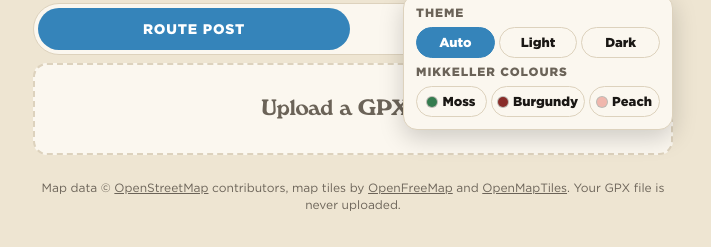
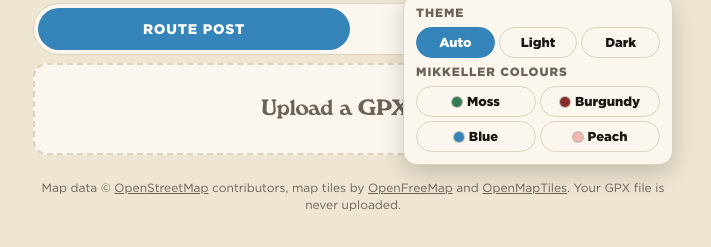
Before and after one commit to kateprat/mrc-route-poster, a plain HTML site: page site/index.html in a window 1280 px wide. Both pictures are taken after a click on the button "More options". Shown: the part 73-320 px from the top of the page, without its empty margins (287-998 px from the left). Drawn offline with Linux system fonts and the light colour scheme; no server answers.

Commit message:
Blue colour theme (bar-logo Blue with Yellow for lead)

```diff
--- a/site/index.html
+++ b/site/index.html
@@ -163,12 +163,15 @@ footer a{color:inherit}
 .more-menu .menu-seg button{flex:1;appearance:none;border:1.5px solid var(--line);background:transparent;color:var(--ink);border-radius:999px;padding:8px 10px;font:600 14px/1 var(--body);cursor:pointer}
 .more-menu .menu-seg button[aria-pressed="true"]{background:var(--accent);border-color:var(--accent);color:var(--accent-ink)}
 .more-menu .menu{min-width:270px}
+.more-menu .menu-seg[aria-label="Mikkeller colours"]{flex-wrap:wrap}
+.more-menu .menu-seg[aria-label="Mikkeller colours"] button{flex:1 1 40%}
 .more-menu .menu-seg i{display:inline-block;width:10px;height:10px;border-radius:50%;margin-right:5px;vertical-align:-1px;box-shadow:0 0 0 1px rgba(0,0,0,.25)}
 .more-menu .menu-seg button{font-size:13px;padding:8px 6px;white-space:nowrap}
 
 /* Mikkeller colour themes (⋯ menu) */
 :root[data-theme="moss"]{--paper:#dfe6d6; --panel:#f6f8f1; --ink:#1a1714; --muted:#5a6352; --line:#c5d0b9; --accent:#357c4f; --accent-ink:#ffffff; --ok:#357c4f; --ok-ink:#ffffff; --lead:#8f5c35; --lead-ink:#ffffff; --note:#f6efc0; --note-line:#e0cf5a; color-scheme:light}
 :root[data-theme="burgundy"]{--paper:#4a1a18; --panel:#5e2421; --ink:#eee5d2; --muted:#d9bdb5; --line:#7a3a35; --accent:#f0b7ad; --accent-ink:#4a1a18; --ok:#357c4f; --ok-ink:#ffffff; --lead:#f0b7ad; --lead-ink:#4a1a18; --note:#5e2421; --note-line:#f5e14b; color-scheme:dark}
+:root[data-theme="blue"]{--paper:#d3e4f0; --panel:#f4f8fb; --ink:#1a1714; --muted:#4f5d68; --line:#b3cde0; --accent:#3584ba; --accent-ink:#ffffff; --ok:#357c4f; --ok-ink:#ffffff; --lead:#f5e14b; --lead-ink:#1a1714; --note:#f6efc0; --note-line:#e0cf5a; color-scheme:light}
 :root[data-theme="peach"]{--paper:#f0b7ad; --panel:#fbeee9; --ink:#0f0f54; --muted:#5c4a66; --line:#e39d92; --accent:#0f0f54; --accent-ink:#f0b7ad; --ok:#357c4f; --ok-ink:#ffffff; --lead:#0f0f54; --lead-ink:#f0b7ad; --note:#f6efc0; --note-line:#e0cf5a; color-scheme:light}
 </style>
 </head>
@@ -181,7 +184,7 @@ footer a{color:inherit}
   <div id="moremenu" class="menu" hidden><p class="menu-h">Theme</p>
     <div class="menu-seg" role="group" aria-label="Theme"><button type="button" data-theme-v="auto">Auto</button><button type="button" data-theme-v="light">Light</button><button type="button" data-theme-v="dark">Dark</button></div>
     <p class="menu-h">Mikkeller colours</p>
-    <div class="menu-seg" role="group" aria-label="Mikkeller colours"><button type="button" data-theme-v="moss"><i style="background:#357c4f"></i>Moss</button><button type="button" data-theme-v="burgundy"><i style="background:#882c29"></i>Burgundy</button><button type="button" data-theme-v="peach"><i style="background:#f0b7ad"></i>Peach</button></div></div></div>
+    <div class="menu-seg" role="group" aria-label="Mikkeller colours"><button type="button" data-theme-v="moss"><i style="background:#357c4f"></i>Moss</button><button type="button" data-theme-v="burgundy"><i style="background:#882c29"></i>Burgundy</button><button type="button" data-theme-v="blue"><i style="background:#3584ba"></i>Blue</button><button type="button" data-theme-v="peach"><i style="background:#f0b7ad"></i>Peach</button></div></div></div>
   </header>
 
   <nav class="tabs" role="tablist" aria-label="Sections">
```
Also changed, not shown: 1 other file.
